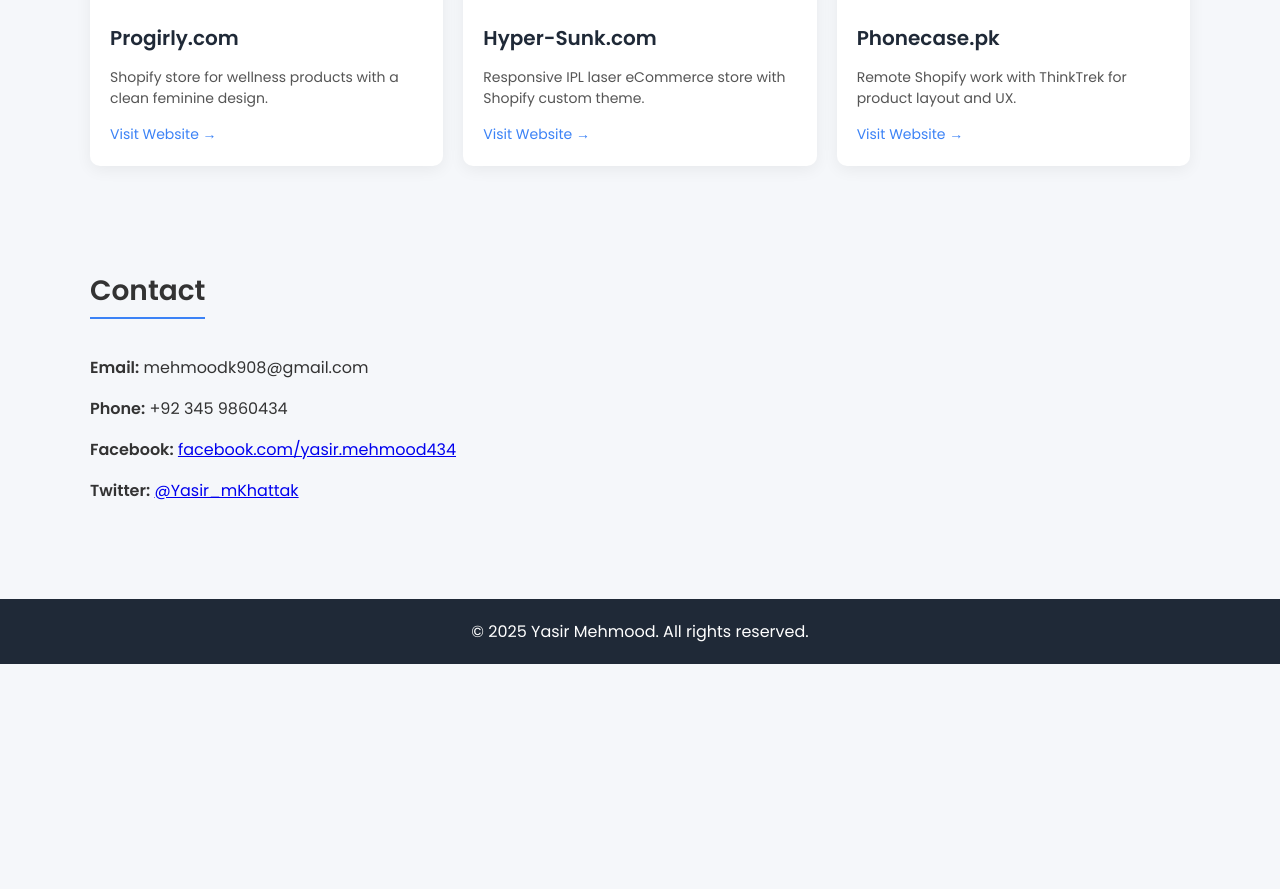
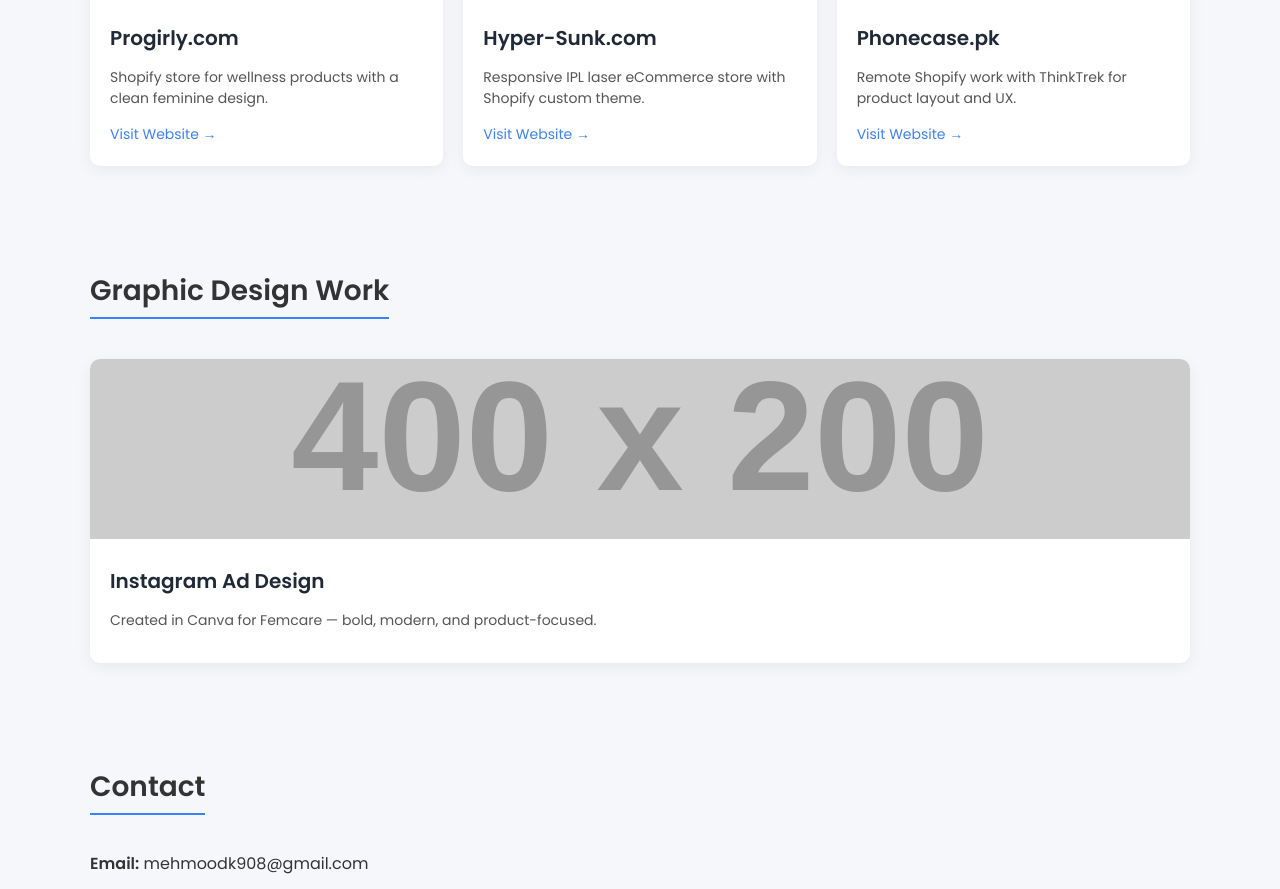
Before and after one commit to Greatyasir/Portfolio, a plain HTML site: page index.html in a window 1280 px wide. Shown: the part 552-1441 px from the top of the page. Before the commit the page ends 1216 px from the top, so only its background shows below. Drawn offline with Linux system fonts and the light colour scheme; placeholder pictures from the web are drawn by us.

Commit message:
index.html

```diff
--- a/index.html
+++ b/index.html
@@ -39,23 +39,23 @@
       display: inline-block;
       padding-bottom: 5px;
     }
-    .projects {
+    .projects, .designs {
       display: grid;
       grid-template-columns: repeat(auto-fit, minmax(280px, 1fr));
       gap: 20px;
       margin-top: 20px;
     }
-    .project-card {
+    .project-card, .design-card {
       background-color: #fff;
       border-radius: 10px;
       box-shadow: 0 4px 16px rgba(0,0,0,0.06);
       overflow: hidden;
       transition: transform 0.3s ease;
     }
-    .project-card:hover {
+    .project-card:hover, .design-card:hover {
       transform: translateY(-5px);
     }
-    .project-card img {
+    .project-card img, .design-card img {
       width: 100%;
       height: 180px;
       object-fit: cover;
@@ -125,7 +125,22 @@
         </div>
       </div>
 
-      <!-- Add more projects the same way -->
+    </div>
+  </section>
+
+  <section>
+    <h2>Graphic Design Work</h2>
+    <div class="designs">
+      <div class="design-card">
+        <img src="https://via.placeholder.com/400x200?text=Instagram+Ad" alt="Design">
+        <div class="project-content">
+          <h3>Instagram Ad Design</h3>
+          <p>Created in Canva for Femcare — bold, modern, and product-focused.</p>
+        </div>
+      </div>
+
+      <!-- You can add more designs here by duplicating this block -->
+      <!-- <div class="design-card">...</div> -->
 
     </div>
   </section>
```
